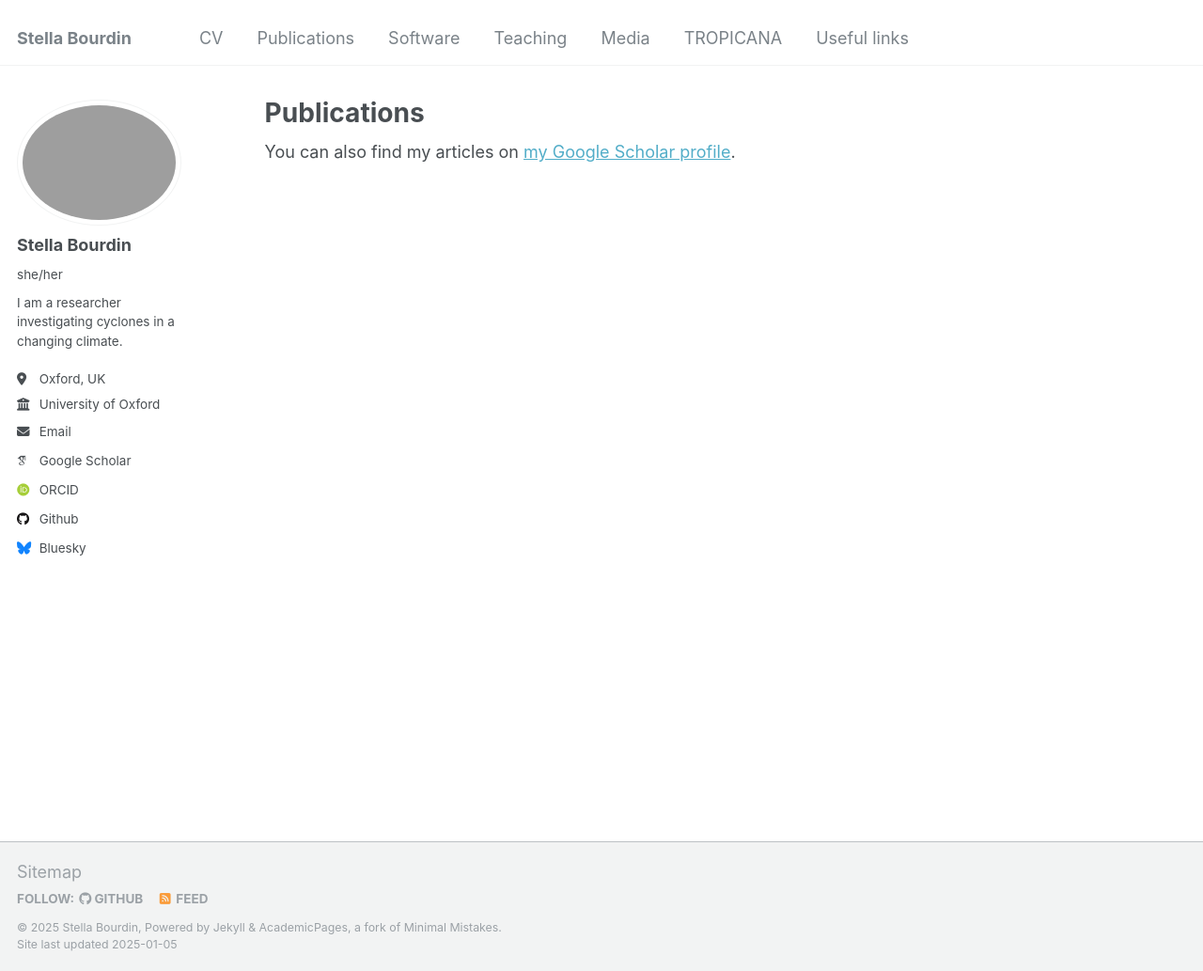
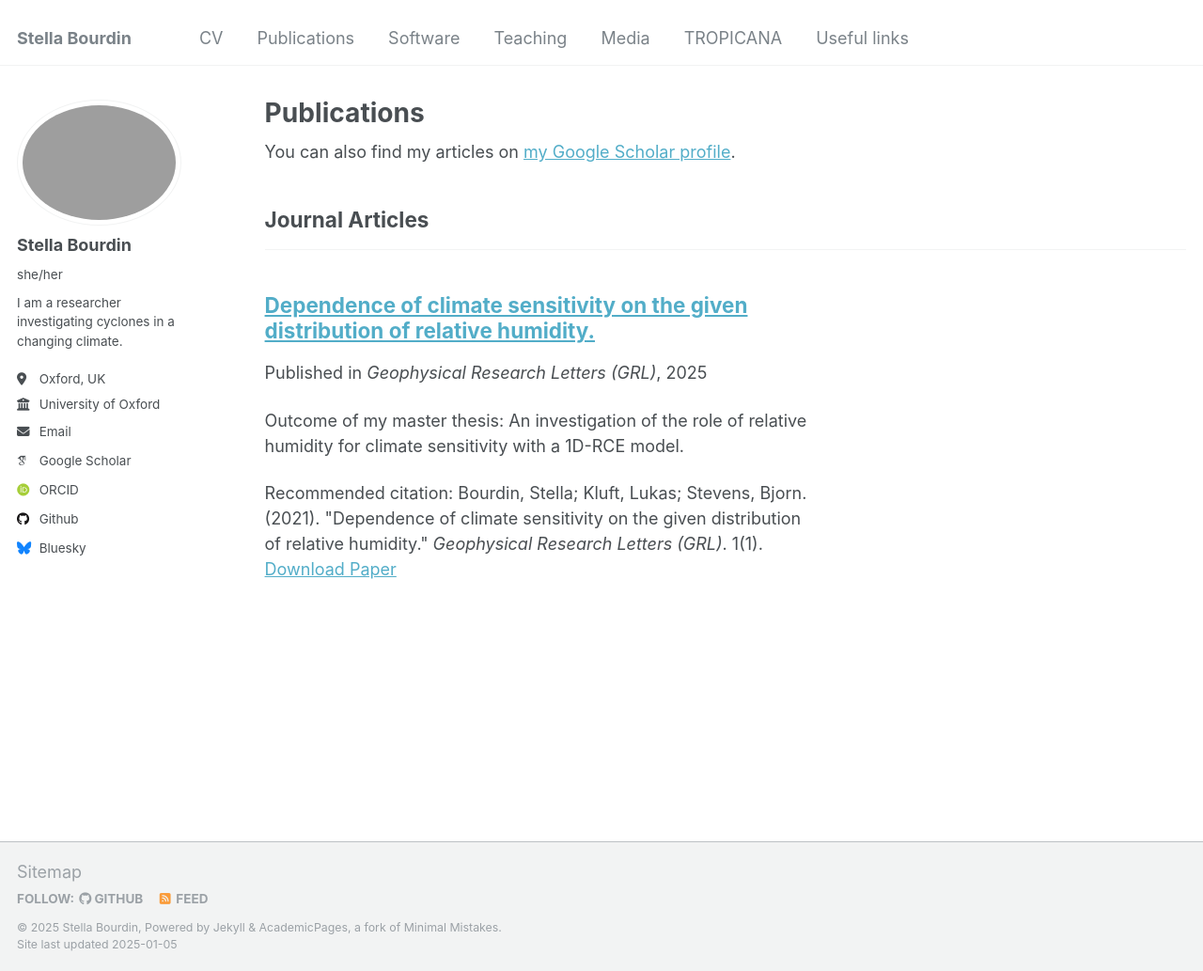
Before and after one commit to stella-bourdin/stella-bourdin.github.io, a Jekyll site: the page built from _pages/publications.html, in a window 1280 px wide and 1033 px high. Shown: the whole window at 94% size. Built offline with Jekyll 4.4.1, drawn with Linux system fonts in a browser that asks for light colours; some web fonts are replaced; a file with an impossible date is left out.

Commit message:
Update Bourdin-2021-GRL.md

```diff
--- a/_publications/Bourdin-2021-GRL.md
+++ b/_publications/Bourdin-2021-GRL.md
@@ -3,8 +3,7 @@ title: "Dependence of climate sensitivity on the given distribution of relative
 collection: publications
 category: manuscripts
 permalink: /publication/Bourdin-2021-GRL
-excerpt: 'Outcome of my master thesis: An investigation of the role of relative humidity for climate sensitvity with a 1D-RCE model.'
-date: 2021
+excerpt: 'Outcome of my master thesis: An investigation of the role of relative humidity for climate sensitivity with a 1D-RCE model.'
 venue: 'Geophysical Research Letters (GRL)'
 paperurl: 'http://academicpages.github.io/files/Bourdin-2021-GRL.pdf'
 citation: 'Bourdin, Stella; Kluft, Lukas; Stevens, Bjorn. (2021). &quot;Dependence of climate sensitivity on the given distribution of relative humidity.&quot; <i>Geophysical Research Letters (GRL)</i>. 1(1).'
```
